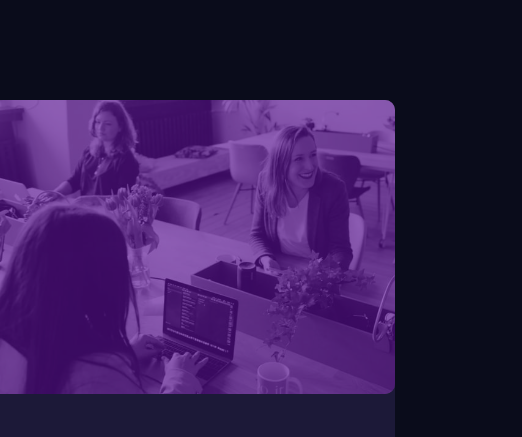
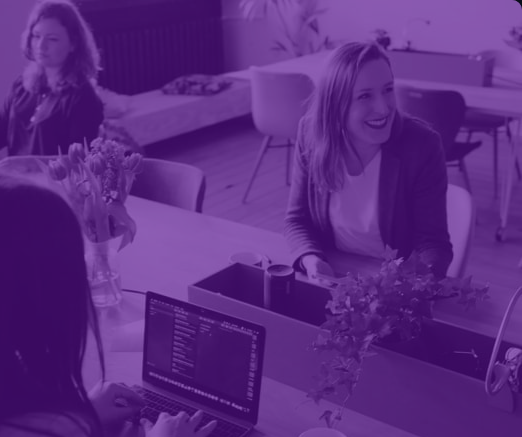
Before and after one commit to NITHIN06/Stats-Preview-Card-Component-main, a plain HTML site: page index.html in a window 390 px wide. Shown: the top 437 px of the page, 522 px wide, since content can reach past the window. Drawn offline with Linux system fonts and the light colour scheme.

Commit message:
Update style.css

```diff
--- a/style.css
+++ b/style.css
@@ -90,9 +90,6 @@ p{
     *{
         text-align: center;
     }
-    body{
-        padding: 100px;
-    }
     .card{
         flex-direction: column;
         padding: 0 0 50px 0;
@@ -100,7 +97,6 @@ p{
     }
     .img{
         content: url('./images/image-header-mobile.jpg');
-        width: 400px;
     }
     .content{
         width: 80%;
```
